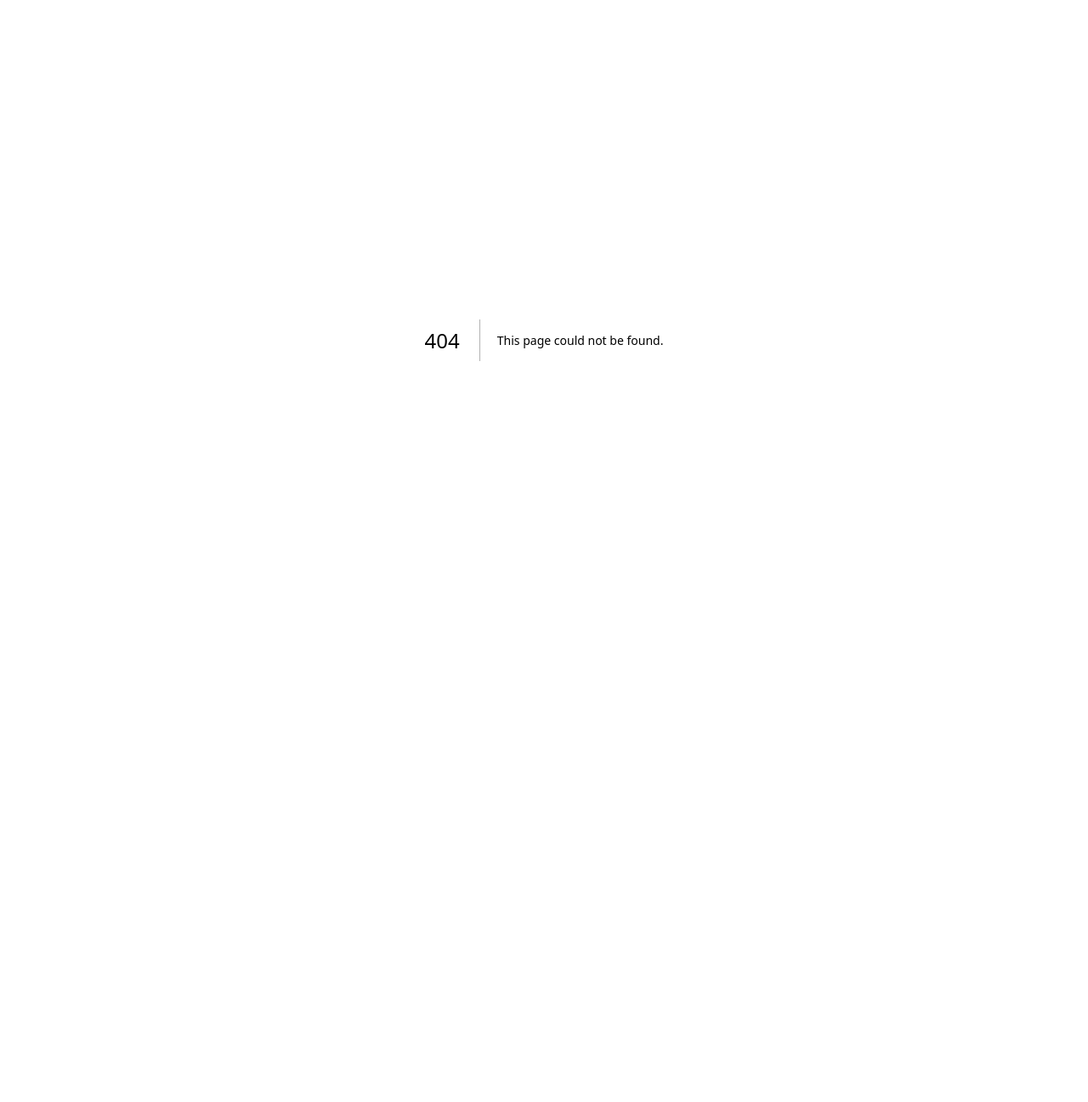
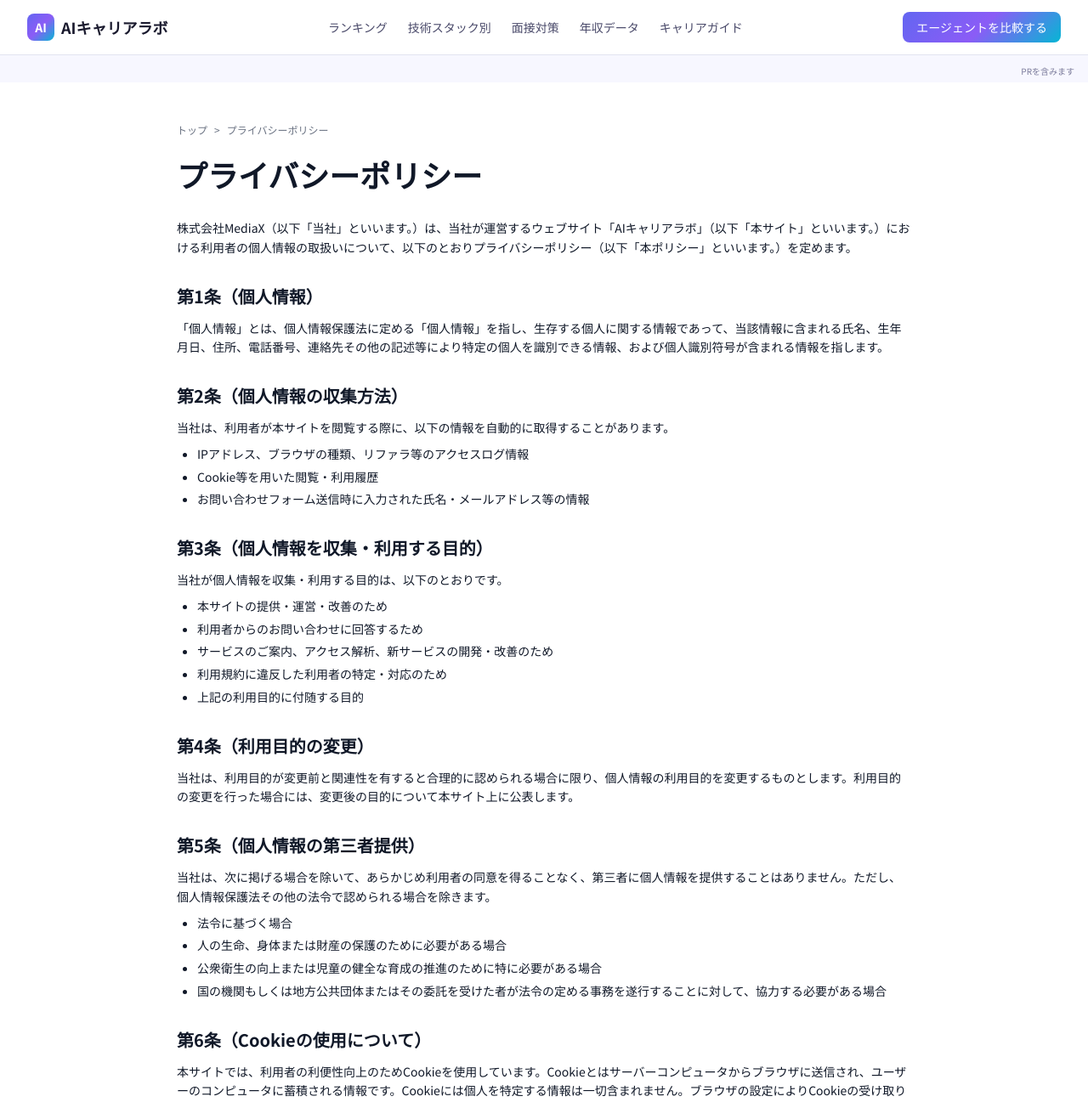
Before and after one commit to webmaster0818/ai-career-lab, a Next.js app: page /privacy-policy in a window 1280 px wide. Before the commit this address had no page. Shown: the top 1297 px of the page at 85% size. Before the commit the page ends 800 px from the top, so only its background shows below. Built offline with nearby package versions, Linux system fonts and the light colour scheme.

Commit message:
Add privacy-policy page + llms.txt (2026-05 SEO/legal compliance)

```diff
--- /dev/null
+++ b/app/privacy-policy/page.tsx
@@ -0,0 +1,109 @@
+import type { Metadata } from "next";
+import Link from "next/link";
+import SiteHeader from "@/app/components/SiteHeader";
+import SiteFooter from "@/app/components/SiteFooter";
+
+export const metadata: Metadata = {
+  title: "プライバシーポリシー｜AIキャリアラボ",
+  description:
+    "AIキャリアラボのプライバシーポリシーです。個人情報の取扱い、Cookie使用、Google Analytics等について記載しています。",
+  alternates: { canonical: "/privacy-policy" },
+};
+
+const SITE_NAME = "AIキャリアラボ";
+
+export default function PrivacyPolicyPage() {
+  return (
+    <div className="min-h-screen bg-white text-gray-900">
+      <SiteHeader />
+      <main className="max-w-4xl mx-auto px-4 py-12">
+        <nav className="text-xs text-gray-500 mb-6">
+          <Link href="/" className="hover:underline">トップ</Link>
+          <span className="mx-2">&gt;</span>
+          <span>プライバシーポリシー</span>
+        </nav>
+        <h1 className="text-3xl md:text-4xl font-bold mb-8">プライバシーポリシー</h1>
+        <div className="prose prose-gray max-w-none text-sm leading-relaxed space-y-6">
+          <p>
+            株式会社MediaX（以下「当社」といいます。）は、当社が運営するウェブサイト「{SITE_NAME}」（以下「本サイト」といいます。）における利用者の個人情報の取扱いについて、以下のとおりプライバシーポリシー（以下「本ポリシー」といいます。）を定めます。
+          </p>
+
+          <section>
+            <h2 className="text-xl font-bold mt-8 mb-3">第1条（個人情報）</h2>
+            <p>「個人情報」とは、個人情報保護法に定める「個人情報」を指し、生存する個人に関する情報であって、当該情報に含まれる氏名、生年月日、住所、電話番号、連絡先その他の記述等により特定の個人を識別できる情報、および個人識別符号が含まれる情報を指します。</p>
+          </section>
+
+          <section>
+            <h2 className="text-xl font-bold mt-8 mb-3">第2条（個人情報の収集方法）</h2>
+            <p>当社は、利用者が本サイトを閲覧する際に、以下の情報を自動的に取得することがあります。</p>
+            <ul className="list-disc pl-6 mt-2 space-y-1">
+              <li>IPアドレス、ブラウザの種類、リファラ等のアクセスログ情報</li>
+              <li>Cookie等を用いた閲覧・利用履歴</li>
+              <li>お問い合わせフォーム送信時に入力された氏名・メールアドレス等の情報</li>
+            </ul>
+          </section>
+
+          <section>
+            <h2 className="text-xl font-bold mt-8 mb-3">第3条（個人情報を収集・利用する目的）</h2>
+            <p>当社が個人情報を収集・利用する目的は、以下のとおりです。</p>
+            <ul className="list-disc pl-6 mt-2 space-y-1">
+              <li>本サイトの提供・運営・改善のため</li>
+              <li>利用者からのお問い合わせに回答するため</li>
+              <li>サービスのご案内、アクセス解析、新サービスの開発・改善のため</li>
+              <li>利用規約に違反した利用者の特定・対応のため</li>
+              <li>上記の利用目的に付随する目的</li>
+            </ul>
+          </section>
+
+          <section>
+            <h2 className="text-xl font-bold mt-8 mb-3">第4条（利用目的の変更）</h2>
+            <p>当社は、利用目的が変更前と関連性を有すると合理的に認められる場合に限り、個人情報の利用目的を変更するものとします。利用目的の変更を行った場合には、変更後の目的について本サイト上に公表します。</p>
+          </section>
+
+          <section>
+            <h2 className="text-xl font-bold mt-8 mb-3">第5条（個人情報の第三者提供）</h2>
+            <p>当社は、次に掲げる場合を除いて、あらかじめ利用者の同意を得ることなく、第三者に個人情報を提供することはありません。ただし、個人情報保護法その他の法令で認められる場合を除きます。</p>
+            <ul className="list-disc pl-6 mt-2 space-y-1">
+              <li>法令に基づく場合</li>
+              <li>人の生命、身体または財産の保護のために必要がある場合</li>
+              <li>公衆衛生の向上または児童の健全な育成の推進のために特に必要がある場合</li>
+              <li>国の機関もしくは地方公共団体またはその委託を受けた者が法令の定める事務を遂行することに対して、協力する必要がある場合</li>
+            </ul>
+          </section>
+
+          <section>
+            <h2 className="text-xl font-bold mt-8 mb-3">第6条（Cookieの使用について）</h2>
+            <p>本サイトでは、利用者の利便性向上のためCookieを使用しています。Cookieとはサーバーコンピュータからブラウザに送信され、ユーザーのコンピュータに蓄積される情報です。Cookieには個人を特定する情報は一切含まれません。ブラウザの設定によりCookieの受け取りを拒否することができますが、その場合、本サイトの一部機能をご利用いただけない可能性があります。</p>
+          </section>
+
+          <section>
+            <h2 className="text-xl font-bold mt-8 mb-3">第7条（アクセス解析ツールについて）</h2>
+            <p>本サイトでは、Googleによるアクセス解析ツール「Googleアナリティクス」を利用しています。GoogleアナリティクスはトラフィックデータをCookieにより収集します。このトラフィックデータは匿名で収集されており、個人を特定するものではありません。Cookieを無効にすることで収集を拒否することが可能ですので、ブラウザの設定をご確認ください。</p>
+          </section>
+
+          <section>
+            <h2 className="text-xl font-bold mt-8 mb-3">第8条（個人情報の開示・訂正・削除）</h2>
+            <p>当社は、利用者からご本人の個人情報の開示を求められたときは、利用者ご本人からのご請求であることを確認のうえ、本人に対し、遅滞なくこれを開示します。当社は、利用者から、個人情報の訂正、追加または削除を求められた場合には、必要な調査を行ったうえで、これに応じます。</p>
+          </section>
+
+          <section>
+            <h2 className="text-xl font-bold mt-8 mb-3">第9条（プライバシーポリシーの変更）</h2>
+            <p>本ポリシーの内容は、法令その他本ポリシーに別段の定めのある事項を除いて、利用者に通知することなく、変更することができるものとします。当社が別途定める場合を除いて、変更後のプライバシーポリシーは、本サイトに掲載したときから効力を生じるものとします。</p>
+          </section>
+
+          <section>
+            <h2 className="text-xl font-bold mt-8 mb-3">第10条（お問い合わせ窓口）</h2>
+            <p>本ポリシーに関するお問い合わせは、本サイトのお問い合わせフォームまたは下記の連絡先までお願いいたします。</p>
+            <p className="mt-2">
+              運営：株式会社MediaX<br />
+              メール：webmaster@mediax.biz
+            </p>
+          </section>
+
+          <p className="text-xs text-gray-500 mt-12">最終改定日：2026年5月21日</p>
+        </div>
+      </main>
+      <SiteFooter />
+    </div>
+  );
+}
```
Also changed, not shown: public/llms.txt (added).
